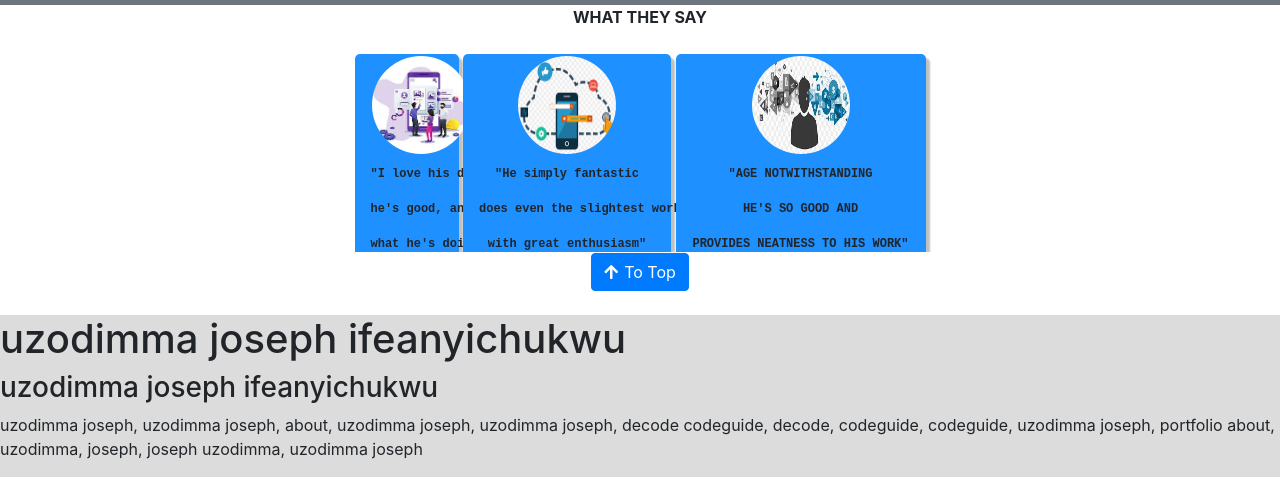
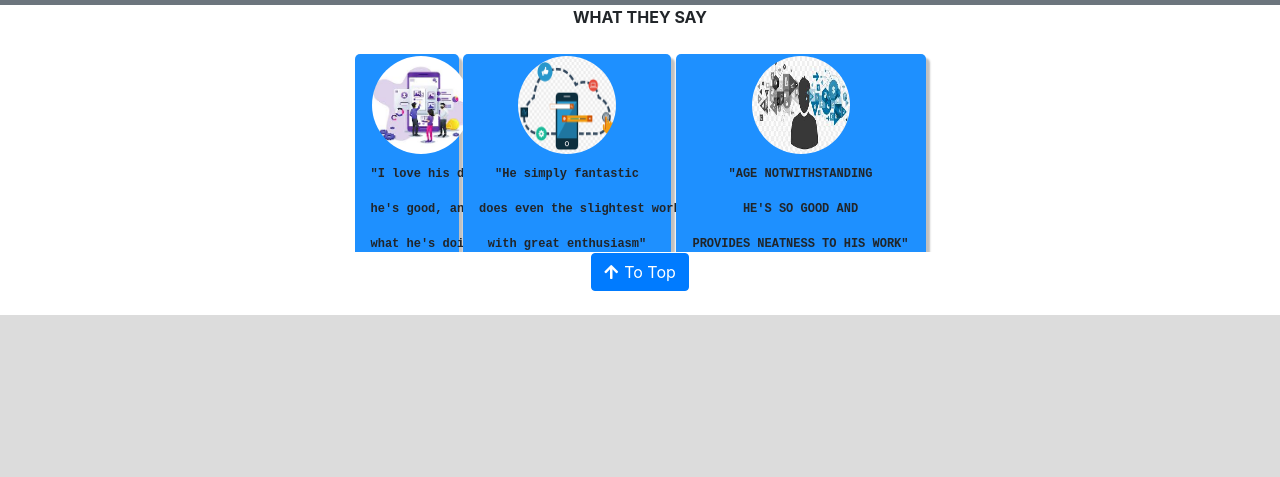
Before and after one commit to iamGodskid/uzodimmajosephifeanyi, a plain HTML site: page index.html in a window 1280 px wide. Shown: the part 1549-2026 px from the top of the page. After the commit the page ends 1864 px from the top, so only its background shows below. Drawn offline with nearby package versions, Linux system fonts and the light colour scheme.

Commit message:
Update index.html

```diff
--- a/index.html
+++ b/index.html
@@ -165,9 +165,9 @@
     <a id="href" href="" style="padding:5px;color:black;background:white;border-radius:5px">VIEW</a>
   </div>
 </div>
-<p style="display:none">
-<h1>uzodimma joseph ifeanyichukwu</h1>
-<h3>uzodimma joseph ifeanyichukwu</h3>
+<p style="display:none;text-align:center">
+<h1 style="display:none">uzodimma joseph ifeanyichukwu</h1>
+<h3 style="display:none;>DEVELOPER</h3>
 uzodimma joseph, uzodimma joseph,
   about, uzodimma joseph,
   uzodimma joseph, decode codeguide, decode, codeguide, codeguide, uzodimma joseph, portfolio about, uzodimma, joseph, joseph uzodimma, uzodimma joseph
```
